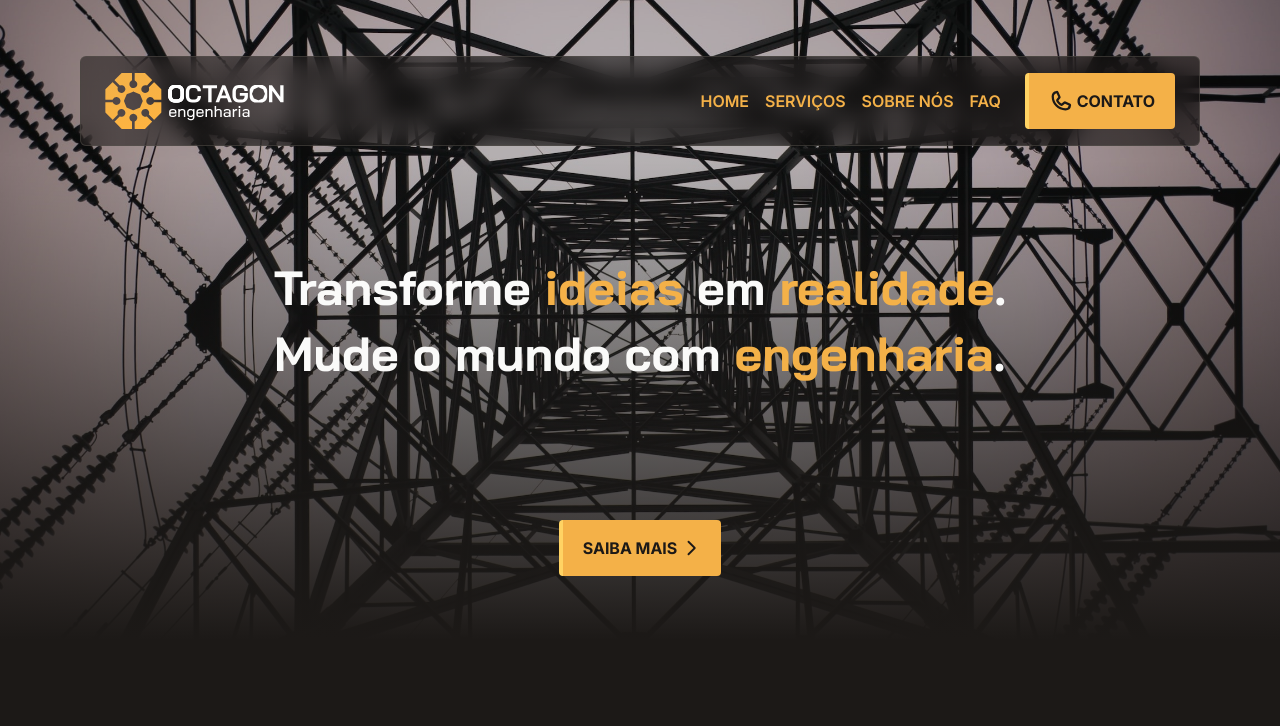
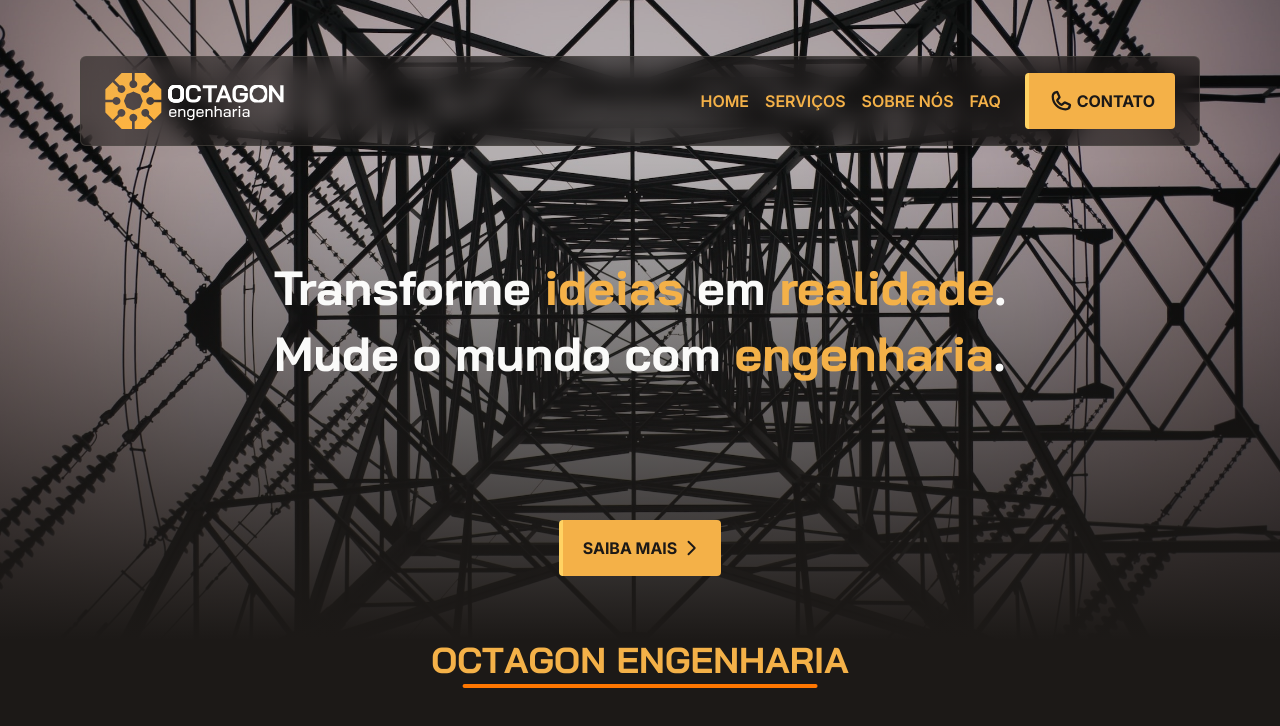
Before and after one commit to vander-furtuna/octagon-site, a Next.js app: page / in a window 1280 px wide. Shown: the top 726 px of the page. Built offline with nearby package versions, Linux system fonts and the light colour scheme.

Commit message:
feat: title animation

```diff
--- a/src/app/page.tsx
+++ b/src/app/page.tsx
@@ -1,9 +1,11 @@
-import { BannerSection } from '@/sections/banner'
+import { BannerSection } from '@/app/sections/banner'
+import { OurServicesSection } from './sections/our-services'
 
 export default function Home() {
   return (
     <main className="h-full w-full">
       <BannerSection />
+      <OurServicesSection />
     </main>
   )
 }
--- /dev/null
+++ b/src/app/sections/our-services/index.tsx
@@ -0,0 +1,9 @@
+import { Title } from '@/components/title'
+
+export function OurServicesSection() {
+  return (
+    <section className="flex w-full justify-center">
+      <Title>Octagon Engenharia</Title>
+    </section>
+  )
+}
--- a/src/assets/icons/energy_efficiency.tsx
+++ b/src/assets/icons/energy_efficiency.tsx
@@ -20,14 +20,14 @@ export function EnergyEfficiencyIcon() {
       />
       <path
         fillRule="evenodd"
-        clip-rule="evenodd"
+        clipRule="evenodd"
         d="M164.826 137.707C167.901 141.192 169.768 145.767 169.768 150.775C169.768 161.685 160.91 170.543 150 170.543C139.09 170.543 130.233 161.685 130.233 150.775C130.233 145.715 132.138 141.096 135.271 137.599C136.555 136.164 136.433 133.957 134.999 132.673C133.565 131.388 131.358 131.51 130.073 132.944C125.835 137.678 123.256 143.928 123.256 150.775C123.256 165.536 135.24 177.519 150 177.519C164.761 177.519 176.744 165.536 176.744 150.775C176.744 143.998 174.218 137.807 170.058 133.091C168.784 131.648 166.578 131.51 165.134 132.784C163.69 134.058 163.552 136.264 164.826 137.707Z"
         fill="currentColor"
         className="fill-primary-300"
       />
       <path
         fillRule="evenodd"
-        clip-rule="evenodd"
+        clipRule="evenodd"
         d="M150 100C122.404 100 100 122.404 100 150C100 177.596 122.404 200 150 200C177.596 200 200 177.596 200 150C200 122.404 177.596 100 150 100ZM150 106.977C173.745 106.977 193.023 126.255 193.023 150C193.023 173.745 173.745 193.023 150 193.023C126.255 193.023 106.977 173.745 106.977 150C106.977 126.255 126.255 106.977 150 106.977ZM153.488 154.651V126.744C153.488 124.819 151.925 123.256 150 123.256C148.075 123.256 146.512 124.819 146.512 126.744V154.651C146.512 156.577 148.075 158.14 150 158.14C151.925 158.14 153.488 156.577 153.488 154.651Z"
         fill="currentColor"
         className="fill-primary-700"
--- a/src/assets/icons/photovoltaic_icon.tsx
+++ b/src/assets/icons/photovoltaic_icon.tsx
@@ -20,7 +20,7 @@ export function PhotovoltaicIcon() {
       />
       <path
         fillRule="evenodd"
-        clip-rule="evenodd"
+        clipRule="evenodd"
         d="M130.993 150.976C129.853 150.976 128.811 151.62 128.301 152.64L110.241 188.759C109.775 189.692 109.825 190.8 110.373 191.687C110.922 192.575 111.89 193.115 112.934 193.115H152.062V205.154H149.052C147.39 205.154 146.043 206.502 146.043 208.164C146.043 209.826 147.39 211.174 149.052 211.174H161.092C162.754 211.174 164.102 209.826 164.102 208.164C164.102 206.502 162.754 205.154 161.092 205.154H158.082V193.115H185.171C186.312 193.115 187.354 192.47 187.863 191.451L205.923 155.332C206.389 154.399 206.339 153.291 205.791 152.403C205.243 151.516 204.274 150.976 203.231 150.976H130.993ZM159.588 187.095L174.637 156.996H157.289L142.239 187.095H159.588ZM117.804 187.095L132.853 156.996H150.558L135.509 187.095H117.804ZM183.311 187.095H166.319L181.368 156.996H198.361L183.311 187.095Z"
         fill="currentColor"
         className="fill-primary-300"
--- a/src/assets/images/vander-logo.tsx
+++ b/src/assets/images/vander-logo.tsx
@@ -33,8 +33,8 @@ export function VanderSuncatLogo() {
           y2="68.0344"
           gradientUnits="userSpaceOnUse"
         >
-          <stop stop-color="#F28505" />
-          <stop offset="1" stop-color="#F29F05" />
+          <stop stopColor="#F28505" />
+          <stop offset="1" stopColor="#F29F05" />
         </linearGradient>
       </defs>
     </svg>
--- a/src/components/header.tsx
+++ b/src/components/header.tsx
@@ -1,4 +1,4 @@
-import { NavItem } from '@/sections/banner/components/nav-item'
+import { NavItem } from '@/app/sections/banner/components/nav-item'
 import { Logo } from './logo'
 import { navItemsData } from '@/data/header/nav-items-data'
 import { Button } from './button'
--- /dev/null
+++ b/src/components/title.tsx
@@ -0,0 +1,73 @@
+'use client'
+
+import { motion } from 'motion/react'
+import type { ComponentProps } from 'react'
+
+type TitleProps = ComponentProps<'strong'>
+
+export function Title({ children }: TitleProps) {
+  const letters = Array.from(children!.toLocaleString())
+
+  const wordAnimation = {
+    hidden: {},
+    visible: {},
+  }
+
+  const charAnimation = {
+    hidden: {
+      opacity: 0,
+      y: 64,
+    },
+    visible: {
+      opacity: 1,
+      y: 0,
+      transition: {
+        duration: 1,
+        type: 'spring' as const,
+      },
+    },
+  }
+
+  return (
+    <motion.h2 className="text-primary-300 after:bg-primary-700 font-heading relative size-fit text-center text-4xl font-bold uppercase">
+      <strong className="size-fit overflow-hidden">
+        {letters.map((character, index) => (
+          <motion.span
+            key={`${character}-${index}`}
+            aria-hidden="true"
+            className="inline-block"
+            initial={{
+              opacity: 0,
+              y: 20,
+            }}
+            whileInView={{
+              opacity: 1,
+              y: 0,
+            }}
+            transition={{
+              duration: 1,
+
+              type: 'spring',
+              delay: 0.05 * index,
+            }}
+          >
+            {character === ' ' ? '\u00A0' : character}
+          </motion.span>
+        ))}
+      </strong>
+      <motion.div
+        className="bg-primary-700 absolute -bottom-2 left-1/2 h-1 w-10/12 -translate-x-1/2 rounded-full"
+        initial={{
+          width: '0%',
+        }}
+        whileInView={{
+          width: '85%',
+        }}
+        transition={{
+          type: 'spring',
+          duration: 2,
+        }}
+      />
+    </motion.h2>
+  )
+}
```
Also changed, not shown: src/assets/icons/project_icon.tsx (+2 -2 lines), src/components/logo.tsx (+12 -12 lines), src/app/sections/banner/components/nav-item.tsx (renamed from src/sections/banner/components/nav-item.tsx), src/app/sections/banner/index.tsx (renamed from src/sections/banner/index.tsx).
